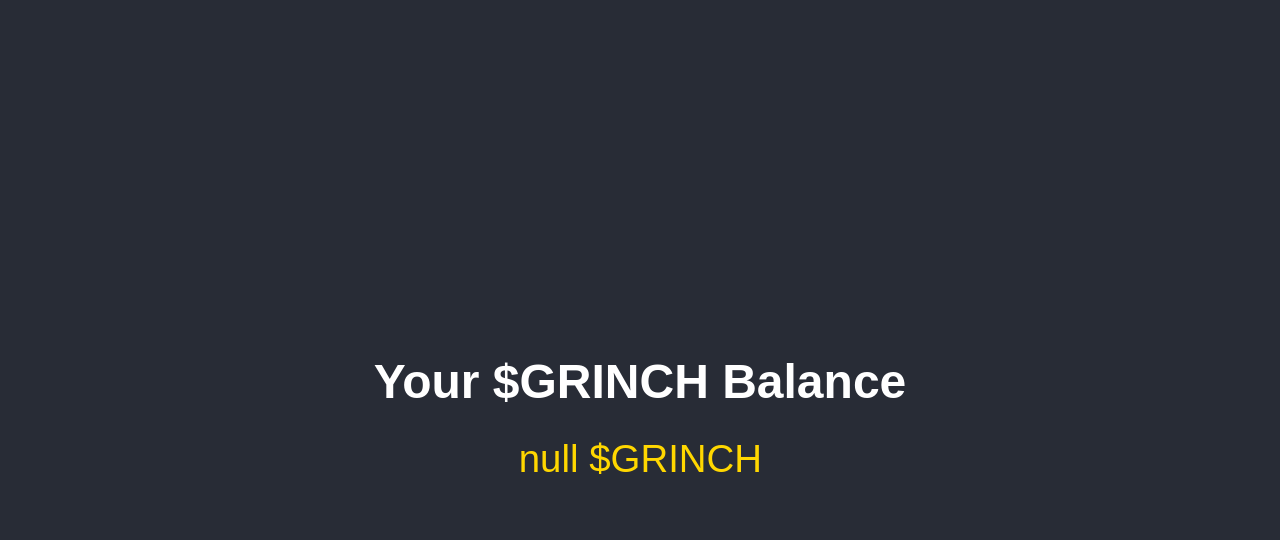
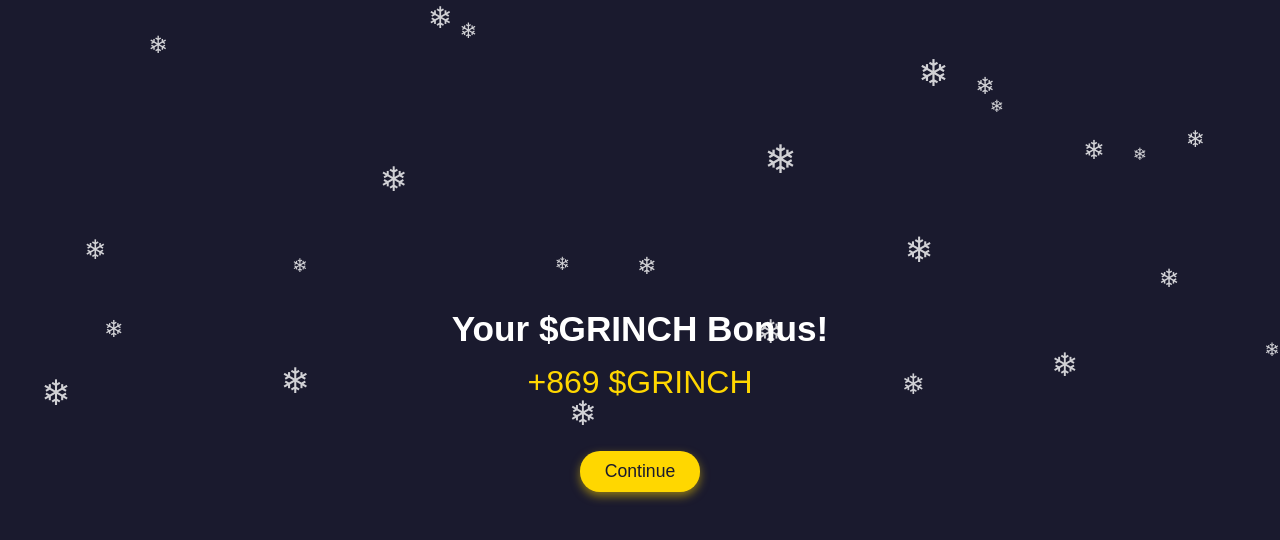
Before and after one commit to ELon-dot/grate, a website: page public/index.html in a window 1280 px wide. Drawn offline with Linux system fonts and the light colour scheme.

Commit message:
Add files via upload

```diff
--- a/public/index.html
+++ b/public/index.html
@@ -3,11 +3,12 @@
 <head>
   <meta charset="UTF-8">
   <meta name="viewport" content="width=device-width, initial-scale=1.0">
-  <title>Your $GRINCH Balance</title>
+  <title>Your $GRINCH Bonus</title>
   <style>
+    /* Основной стиль */
     body {
-      font-family: Arial, sans-serif;
-      background-color: #282c36;
+      font-family: 'Arial', sans-serif;
+      background-color: #1a1a2e;
       color: white;
       margin: 0;
       padding: 0;
@@ -16,41 +17,159 @@
       align-items: center;
       height: 100vh;
       flex-direction: column;
+      overflow: hidden;
     }
+
+    /* Заголовок */
     h1 {
-      font-size: 3em;
+      font-size: 2.2em;
+      text-align: center;
+      margin: 0 0 15px;
+      animation: fadeIn 1.5s ease-out;
     }
-    .balance {
+
+    /* Монеты */
+    .coins {
       font-size: 2em;
       color: #FFD700;
-      animation: pop 1s ease-in-out infinite alternate;
+      margin-bottom: 30px;
+      text-align: center;
+      animation: fadeIn 1.5s ease-out;
     }
-    @keyframes pop {
-      from { transform: scale(1); }
-      to { transform: scale(1.2); }
+
+    /* Кнопка */
+    .button-container {
+      margin-top: 20px;
     }
-    .premium {
-      color: #FFD700;
+
+    #continueButton {
+      padding: 10px 25px;
+      font-size: 1.1em;
+      background-color: #FFD700;
+      color: #1a1a2e;
+      border: none;
+      border-radius: 20px;
+      cursor: pointer;
+      box-shadow: 0 4px 10px rgba(255, 215, 0, 0.5);
+      display: inline-block; /* Кнопка всегда видима */
+      opacity: 1; /* Убираем лишние ограничения */
+      transform: translateY(0); /* Без скрытых ограничений */
+      transition: all 0.3s ease-out;
+    }
+
+    #continueButton:hover {
+      transform: scale(1.08);
+      box-shadow: 0 6px 15px rgba(255, 215, 0, 0.7);
+    }
+
+    /* Снежинки */
+    .snowflake {
+      position: fixed;
+      top: -10px;
+      color: rgba(255, 255, 255, 0.8);
       font-size: 1.5em;
+      animation: snow linear infinite;
+    }
+
+    @keyframes fadeIn {
+      from {
+        opacity: 0;
+      }
+      to {
+        opacity: 1;
+      }
+    }
+
+    @keyframes snow {
+      0% {
+        transform: translateX(0) translateY(0);
+      }
+      100% {
+        transform: translateX(calc(var(--endX, 0px))) translateY(100vh);
+      }
+    }
+
+    /* Плавный переход */
+    .page-transition {
+        position: fixed;
+        top: 0;
+        left: 0;
+        width: 100%;
+        height: 100%;
+        background-color: #1a1a2e;
+        opacity: 0;
+        pointer-events: none;
+        transition: opacity 0.5s ease;
+        z-index: 9999;
+    }
+
+    .page-transition.active {
+        opacity: 1;
+        pointer-events: all;
     }
   </style>
 </head>
 <body>
-  <h1>Your $GRINCH Balance</h1>
-  <div class="balance" id="balance">Loading...</div>
-  <div class="premium" id="premium"></div>
+  <div class="page-transition" id="pageTransition"></div>
+  <h1>Your $GRINCH Bonus!</h1>
+  <div class="coins" id="coins">Loading...</div>
+  <div class="button-container">
+    <button id="continueButton">Continue</button>
+  </div>
 
   <script>
+    // Анимация начисления GRINCH
+    function animateCoins(targetCoins) {
+      const coinsElement = document.getElementById('coins');
+      let currentCoins = 0;
+
+      // Плавное увеличение чисел
+      const interval = setInterval(() => {
+        currentCoins += 2;
+        coinsElement.innerText = `+${currentCoins} $GRINCH`;
+
+        if (currentCoins >= targetCoins) {
+          clearInterval(interval);
+          coinsElement.innerText = `+${targetCoins} $GRINCH`;
+        }
+      }, 10);
+    }
+
+    // Генерация снежинок
+    function createSnowflakes() {
+      setInterval(() => {
+        const snowflake = document.createElement('div');
+        snowflake.classList.add('snowflake');
+        snowflake.innerHTML = '❄';
+        snowflake.style.left = `${Math.random() * 100}vw`; // Позиция по горизонтали
+        snowflake.style.fontSize = `${Math.random() * 1.5 + 1}em`; // Размер снежинки
+        snowflake.style.animationDuration = `${Math.random() * 3 + 7}s`; // Длительность падения
+        snowflake.style.setProperty('--endX', `${Math.random() * 200 - 100}px`); // Горизонтальный дрейф
+        document.body.appendChild(snowflake);
+
+        setTimeout(() => snowflake.remove(), 10000);
+      }, 200); // Создание снежинки каждые 200 мс
+    }
+
+    // Обработчик кнопки
+    document.getElementById('continueButton').addEventListener('click', () => {
+      const transition = document.getElementById('pageTransition');
+      transition.classList.add('active');
+
+      setTimeout(() => {
+        window.location.href = `./menu.html?grinchCoins=${grinchCoins}`;
+      }, 500); // Время должно совпадать с transition в CSS
+    });
+
     // Получаем данные из URL
     const urlParams = new URLSearchParams(window.location.search);
-    const grinchCoins = urlParams.get('grinchCoins');
-    const isPremium = urlParams.get('isPremium') === 'true';
+    const grinchCoins = parseInt(urlParams.get('grinchCoins')) || Math.floor(Math.random() * 501) + 400;
 
-    // Отображаем баланс
-    document.getElementById('balance').innerText = `${grinchCoins} $GRINCH`;
-    if (isPremium) {
-      document.getElementById('premium').innerText = 'Premium Bonus Included!';
-    }
+    // Запуск анимации начисления
+    animateCoins(grinchCoins);
+
+    // Запуск снежинок
+    createSnowflakes();
   </script>
 </body>
 </html>
```
Also changed, not shown: public/menu.html (+64 -14 lines).
